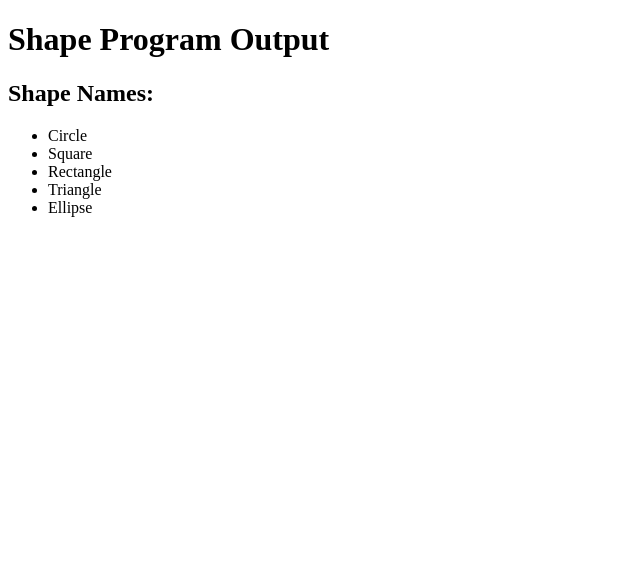
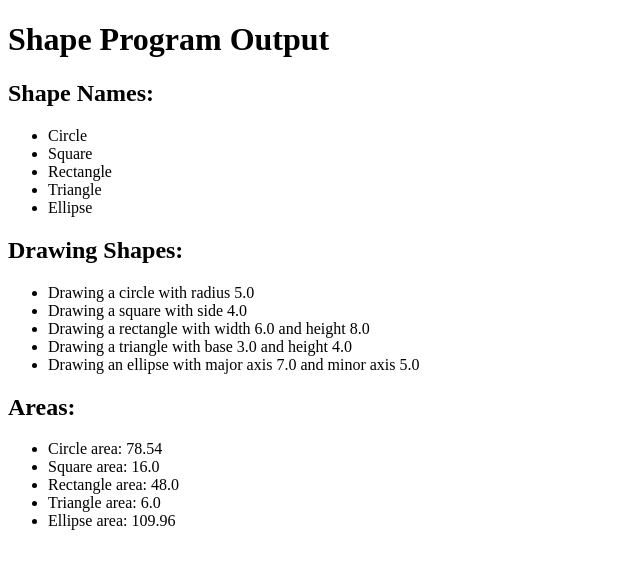
Before and after one commit to VirHanna/Module8, a plain HTML site: page index.html in a window 1280 px wide. Shown: the whole page, without its empty margins (0-640 px from the left). Drawn offline with Linux system fonts and the light colour scheme.

Commit message:
Update index.html

```diff
--- a/index.html
+++ b/index.html
@@ -7,6 +7,7 @@
 </head>
 <body>
     <h1>Shape Program Output</h1>
+
     <h2>Shape Names:</h2>
     <ul>
         <li>Circle</li>
@@ -15,5 +16,23 @@
         <li>Triangle</li>
         <li>Ellipse</li>
     </ul>
+
+    <h2>Drawing Shapes:</h2>
+    <ul>
+        <li>Drawing a circle with radius 5.0</li>
+        <li>Drawing a square with side 4.0</li>
+        <li>Drawing a rectangle with width 6.0 and height 8.0</li>
+        <li>Drawing a triangle with base 3.0 and height 4.0</li>
+        <li>Drawing an ellipse with major axis 7.0 and minor axis 5.0</li>
+    </ul>
+
+    <h2>Areas:</h2>
+    <ul>
+        <li>Circle area: 78.54</li>
+        <li>Square area: 16.0</li>
+        <li>Rectangle area: 48.0</li>
+        <li>Triangle area: 6.0</li>
+        <li>Ellipse area: 109.96</li>
+    </ul>
 </body>
 </html>
```
